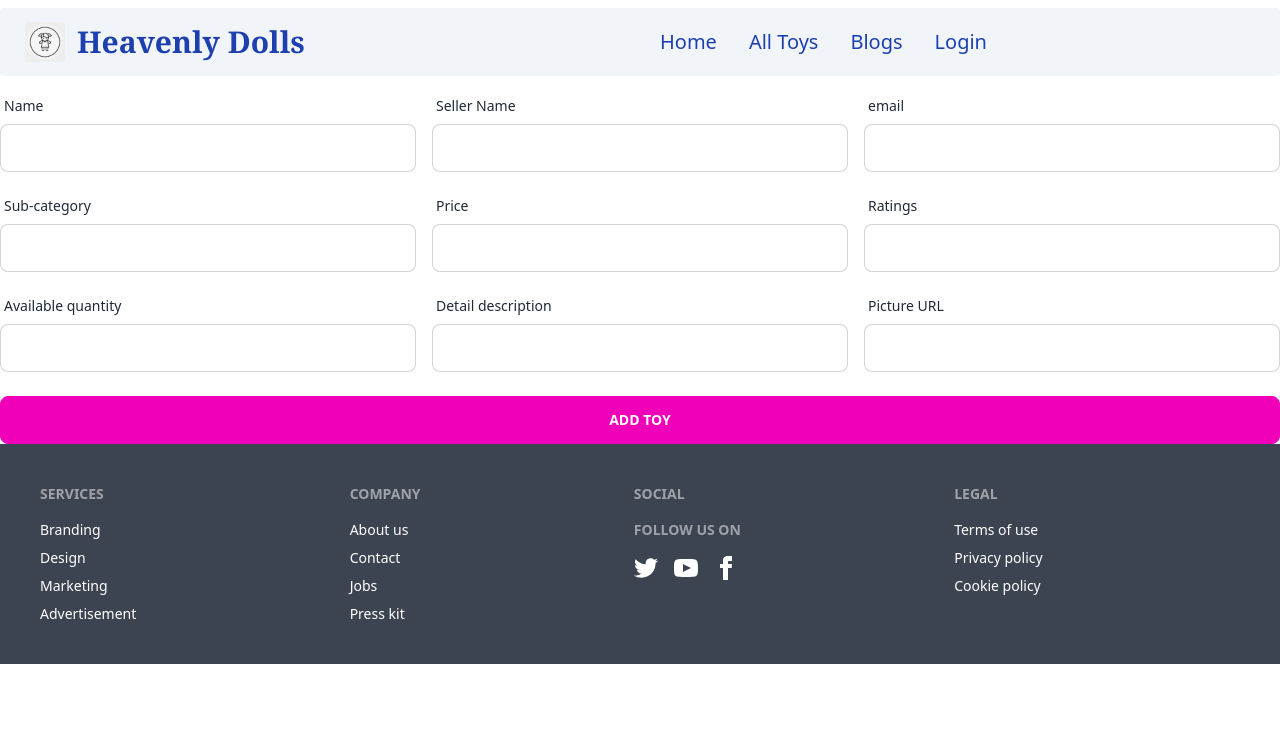
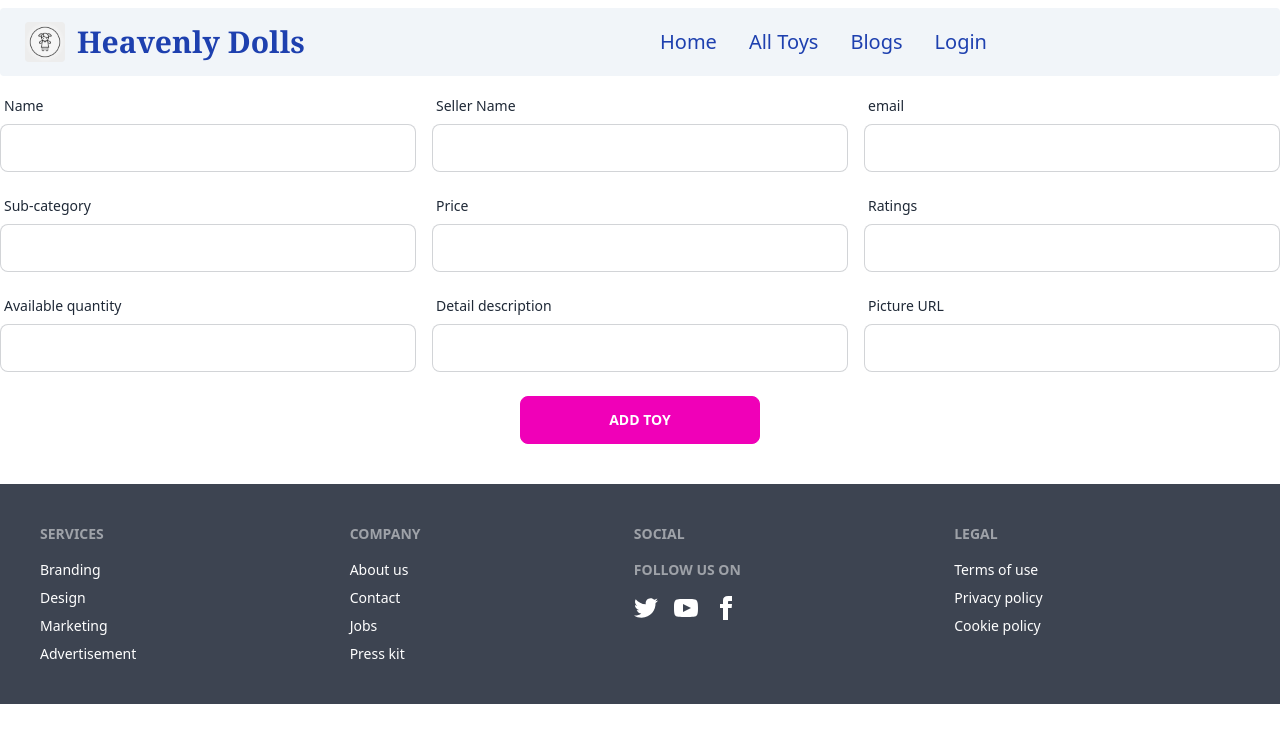
Before and after one commit to santawkhan/assignment-11-client, a React (Vite) app: page /addToys in a window 1280 px wide. Shown: the top 742 px of the page. Built offline with nearby package versions, Linux system fonts and the light colour scheme; no server answers.

Commit message:
sweet alert added for added data

```diff
--- a/src/pages/AddToys.jsx
+++ b/src/pages/AddToys.jsx
@@ -1,6 +1,7 @@
 /* eslint-disable no-unused-vars */
 import React, { useContext } from 'react';
 import { AuthContext } from '../provider/AuthProvider';
+import Swal from 'sweetalert2';
 
 const AddToys = () => {
     const { user } = useContext(AuthContext)
@@ -32,7 +33,14 @@ const AddToys = () => {
         })
             .then(res => res.json())
             .then(data => {
-                console.log(data)
+                console.log(data);
+                if (data.insertedId) {
+                    Swal.fire(
+                        'WOW!',
+                        'Your data has been added.',
+                        'success'
+                    )
+                }
             })
 
 
@@ -105,7 +113,7 @@ const AddToys = () => {
 
                 <div className="form-control mt-6">
 
-                    <input className='btn btn-secondary' type="submit" value="Add Toy" />
+                    <input className='btn btn-secondary w-60 mx-auto mb-10' type="submit" value="Add Toy" />
                 </div>
             </form>
 
```
